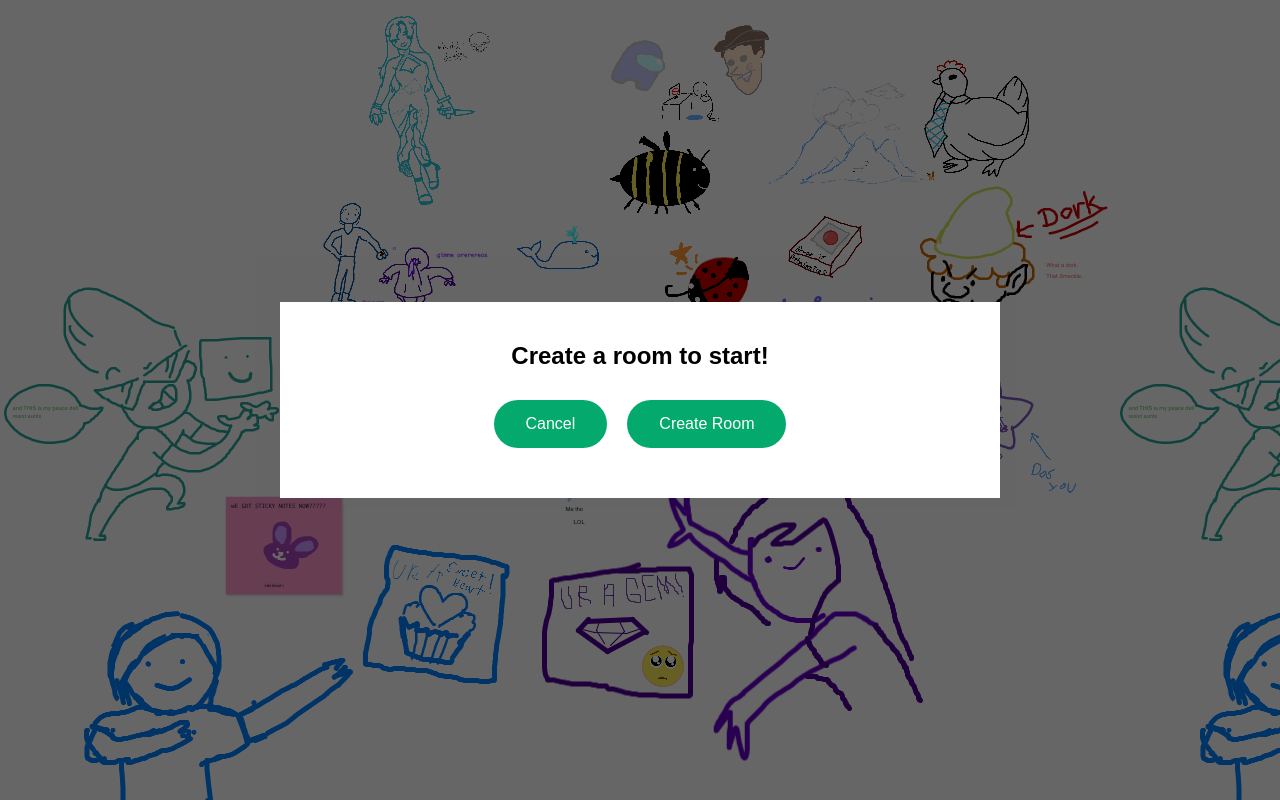
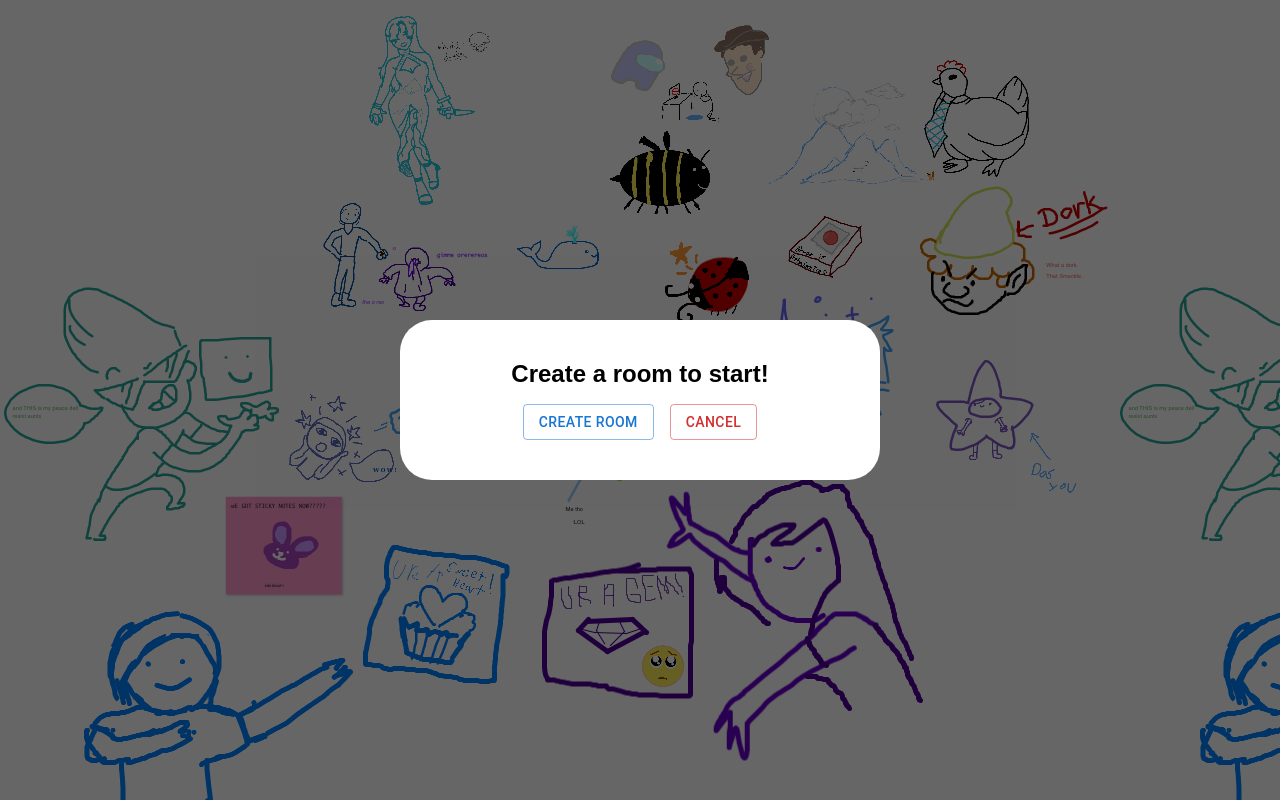
Before and after one commit to jhhocs/WebWhiteboard, a React (Create React App) app in the folder client/: page /#/ in a window 1280 px wide. Both pictures are taken after a click on the button "CREATE ROOM". Built offline with nearby package versions, Linux system fonts and the light colour scheme; no server answers.

Commit message:
modified home page

```diff
--- a/client/src/home/Home.css
+++ b/client/src/home/Home.css
@@ -10,7 +10,7 @@ main {
     flex-direction: column;
     align-items: center;
     justify-content: center;
-    gap: 2rem;
+    gap: 1rem;
     background-color: white;
     padding: 0.5rem;
     border-radius: 1rem;
--- a/client/src/home/popups/CreateRoomPopup.js
+++ b/client/src/home/popups/CreateRoomPopup.js
@@ -2,6 +2,8 @@ import { useState } from 'react';
 import './Popup.css'
 import { socket } from '../../socket';
 import { Link } from 'react-router-dom';
+import Button from '@mui/material/Button';
+
 
 function CreateRoomPopup(props) {
     const [roomName, setRoomName] = useState("");
@@ -9,12 +11,12 @@ function CreateRoomPopup(props) {
         <div className = "outer">
             <div className = "popup">
                 { props.children }
-                <div id = "buttonContainer">
+                <div className = "button-container">
                     {/* <input type = "text" placeholder = "Enter Room Name" value = {roomName} onChange = {(e) => setRoomName(e.target.value)}></input> */}
-                    <button className = "cancelButton" id="startButton" onClick = {cancel}>Cancel</button>
                     <Link to = {`room/${socket.id}`} props = {{roomID: socket.id}}>
-                        <button className = "createRoomButton" id="startButton">Create Room</button>
+                        <Button variant="outlined" >Create Room</Button>
                     </Link>
+                    <Button variant="outlined" onClick = {cancel} color="error">Cancel</Button>
                 </div>
             </div>
         </div>
--- a/client/src/home/popups/JoinRoomPopup.js
+++ b/client/src/home/popups/JoinRoomPopup.js
@@ -2,21 +2,21 @@ import { useState } from 'react';
 import './Popup.css'
 import { socket } from '../../socket';
 import { Link } from 'react-router-dom';
+import Button from '@mui/material/Button';
+import TextField from '@mui/material/TextField';
 
 function JoinRoomPopup(props) {
     const [roomID, setRoomID] = useState("");
     return (props.trigger) ? (
         <div className = "outer">
-            <div className = "popup">
-                { props.children }
-
-                <input type = "text" placeholder = "Enter Room ID" value = {roomID} onChange = {(e) => setRoomID(e.target.value)}></input>
-
-                <div id = "buttonContainer">
-                    <button className = "cancelButton" id="startButton" onClick = {cancel}>Cancel</button>
-                    <Link to = {`room/${roomID}`} props = {{roomID: roomID}}>
-                        <button className = "joinRoomButton" id="startButton">Join Room</button>
-                    </Link>
+                <div className = "popup">
+                    { props.children }
+                    <TextField id="outlined-basic" label="Room Id" value={roomID} variant="outlined" onChange={(e) => setRoomID(e.target.value)}/>
+                    <div className = "button-container">
+                        <Button variant="outlined" onClick = {cancel} color='error'>Cancel</Button>
+                        <Link to = {`room/${roomID}`} props = {{roomID: roomID}}>
+                            <Button variant="outlined" >Join Room</Button>
+                        </Link>
                 </div>
             </div>
         </div>
--- a/client/src/home/popups/Popup.css
+++ b/client/src/home/popups/Popup.css
@@ -13,11 +13,17 @@
 .popup {
     /* position: relative; */
     padding: 40px;
-    width: 100%;
-    max-width: 720px;
+    width: 30rem;
     background-color: white;
     display: flex;
     justify-content: center;
     align-items: center;
     flex-direction: column;
+    border-radius: 2rem;
+    gap: 1rem;
 }
+
+.button-container {
+    display: flex;
+    gap: 1rem;
+}
```
